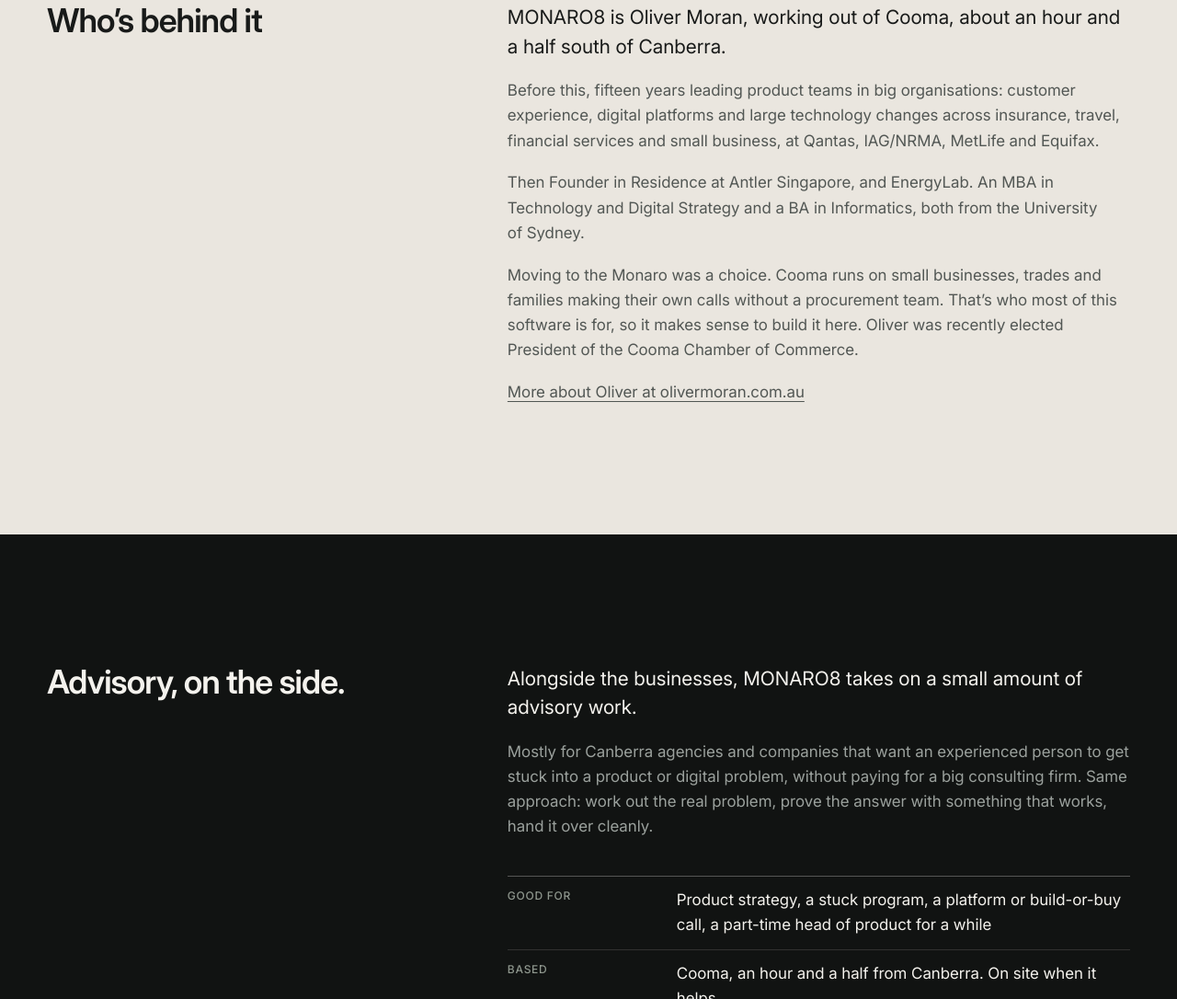
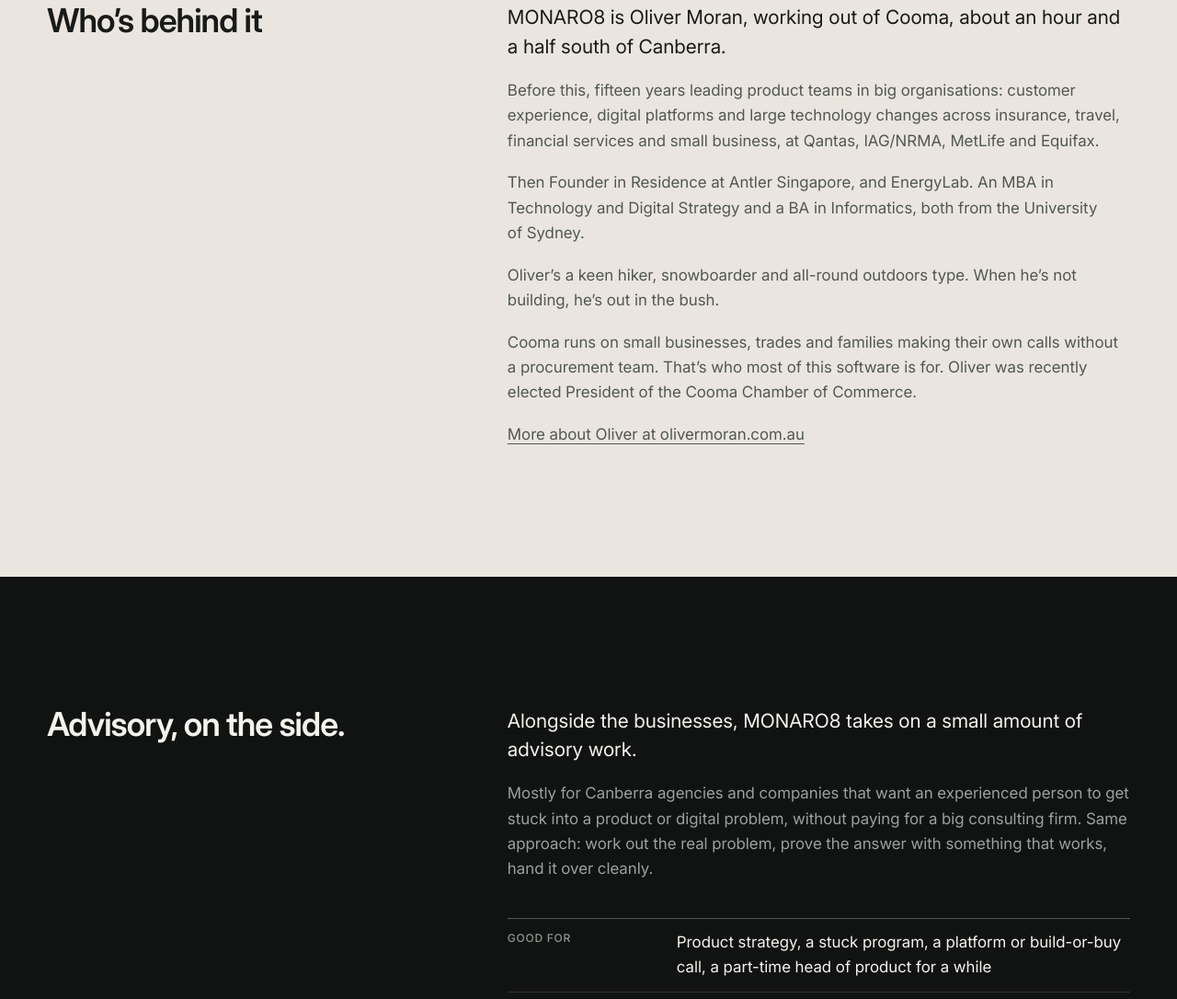
Before and after one commit to mindbuilt/monaro8, a plain HTML site: page thesis/index.html in a window 1280 px wide. Shown: the part 2098-3184 px from the top of the page at 92% size. Drawn offline with Linux system fonts and the light colour scheme.

Commit message:
How we work: swap the Monaro line for the outdoors line
Co-Authored-By: Claude Opus 5.5 <noreply@anthropic.com>

```diff
--- a/thesis/index.html
+++ b/thesis/index.html
@@ -145,7 +145,8 @@
           <p class="lead">MONARO8 is Oliver Moran, working out of Cooma, about an hour and a half south of Canberra.</p>
           <p>Before this, fifteen years leading product teams in big organisations: customer experience, digital platforms and large technology changes across insurance, travel, financial services and small business, at Qantas, IAG/NRMA, MetLife and Equifax.</p>
           <p>Then Founder in Residence at Antler Singapore, and EnergyLab. An MBA in Technology and Digital Strategy and a BA in Informatics, both from the University of Sydney.</p>
-          <p>Moving to the Monaro was a choice. Cooma runs on small businesses, trades and families making their own calls without a procurement team. That’s who most of this software is for, so it makes sense to build it here. Oliver was recently elected President of the Cooma Chamber of Commerce.</p>
+          <p>Oliver’s a keen hiker, snowboarder and all-round outdoors type. When he’s not building, he’s out in the bush.</p>
+          <p>Cooma runs on small businesses, trades and families making their own calls without a procurement team. That’s who most of this software is for. Oliver was recently elected President of the Cooma Chamber of Commerce.</p>
           <p><a href="https://olivermoran.com.au" rel="noopener">More about Oliver at olivermoran.com.au</a></p>
         </div>
       </div>
```
Also changed, not shown: tools/pages/thesis.html (+2 -1 lines).
